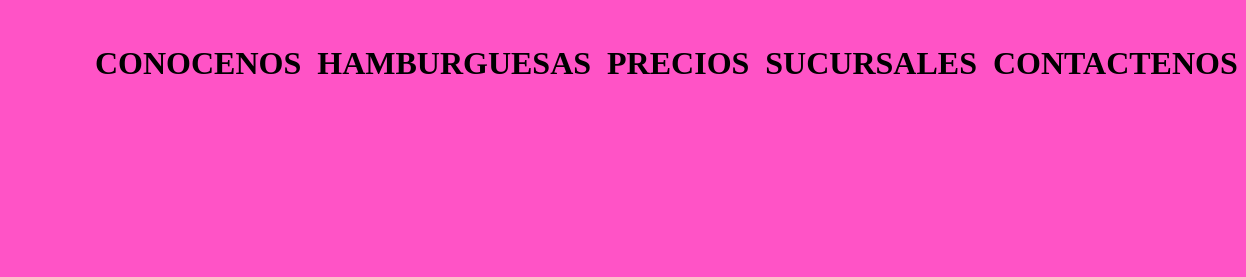
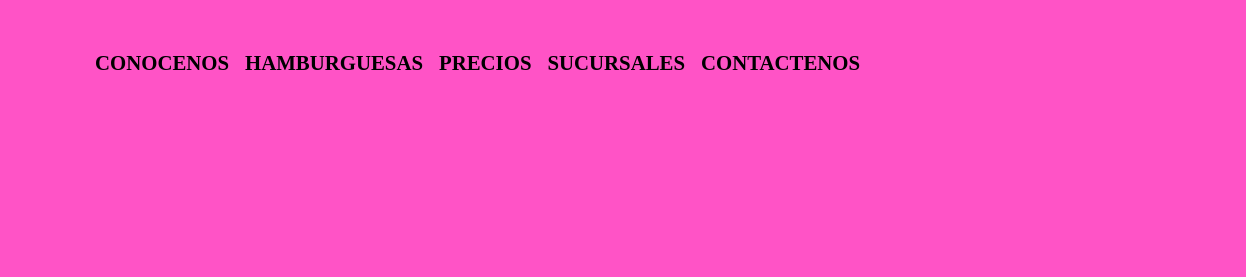
Before and after one commit to francoonesto/PREENTREGA3-FRANCO-ONESTO, a website: page index.html in a window 1280 px wide. Shown: the top 277 px of the page, 239-1485 px from the left, 1246 px wide, since content can reach past the window. Drawn offline with nearby package versions, Linux system fonts and the light colour scheme; files that its build step writes are made by us from their sources.

Commit message:
Update _headeruniversal.scss
arreglo nav

```diff
--- a/scss/_headeruniversal.scss
+++ b/scss/_headeruniversal.scss
@@ -10,7 +10,7 @@ header{
         }
 }
     nav{color: $color-font;
-        font-size: $tamano-font +1;
+        font-size: $tamano-font +0.3;
         font-family:$style-font;
         font-weight: $negrita;
     }
```
